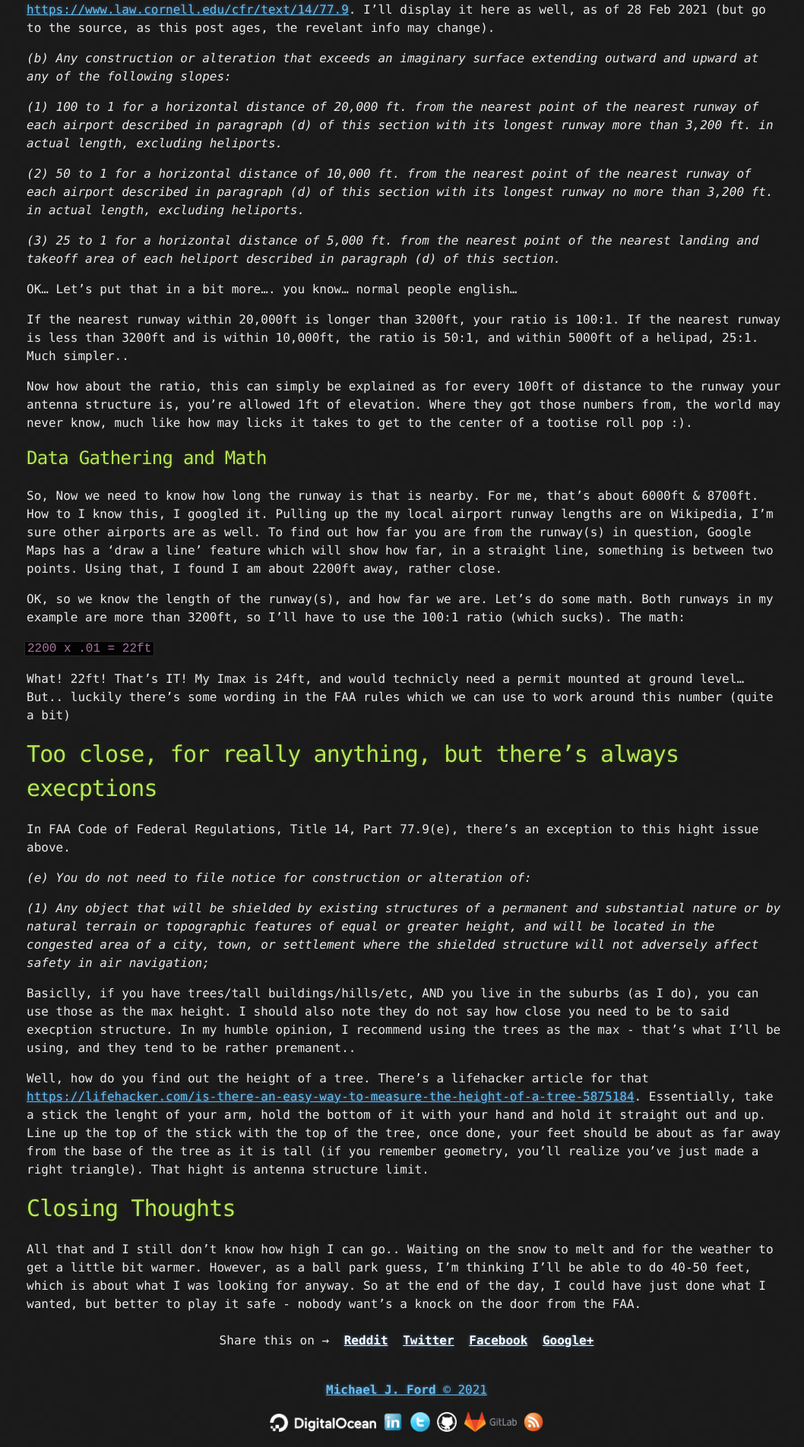
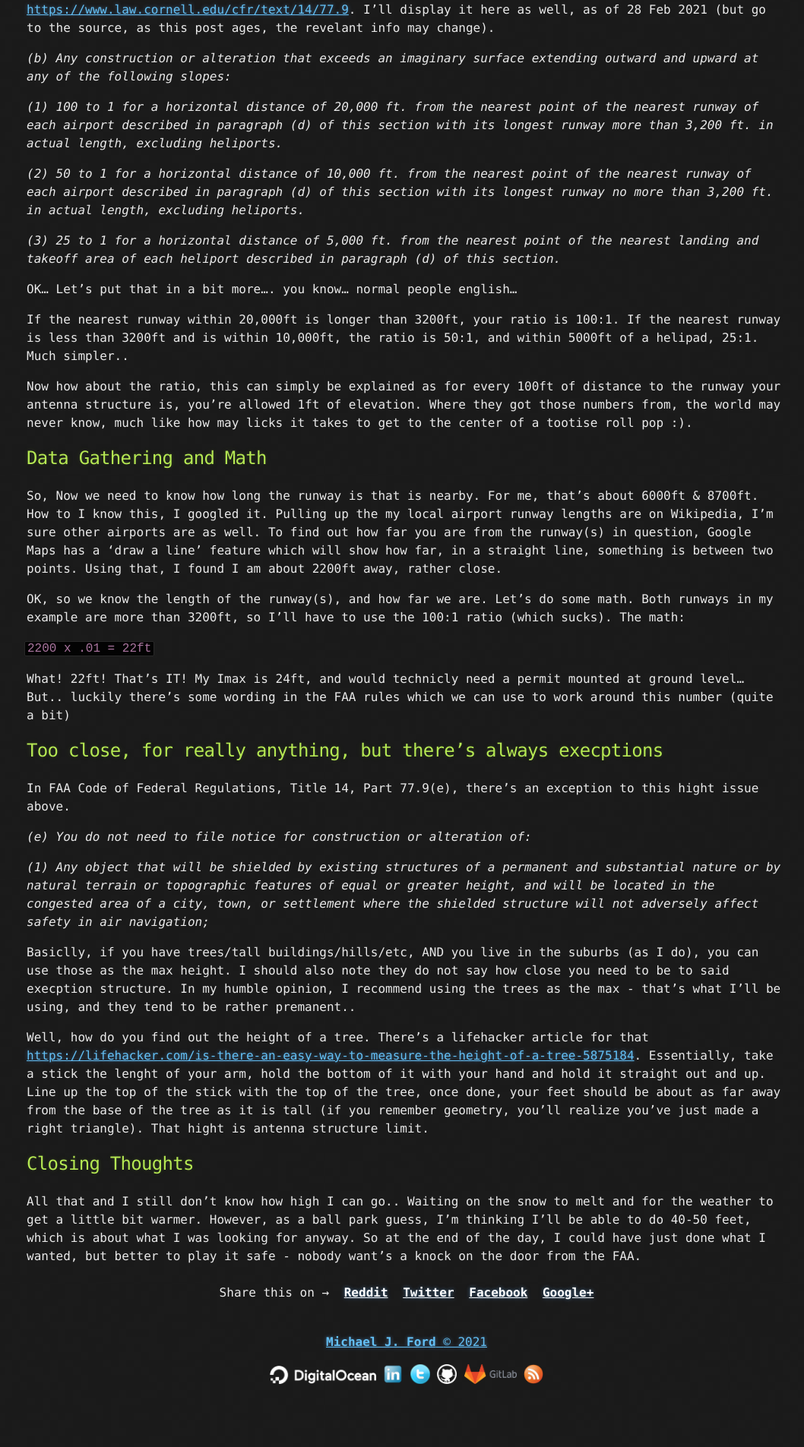
Before and after one commit to finlstrm/kc1mjp.github.io, a Jekyll site: the page built from _posts/2021-02-28-antenna-towers-and-airports.md, in a window 1280 px wide. Shown: the part 971-2876 px from the top of the page at 76% size, without its empty margins (105-1163 px from the left). Built offline with Jekyll 4.4.1, drawn with Linux system fonts in a browser that asks for light colours; after the commit the page ends 2813 px from its top, so only the background shows below that.

Commit message:
fixed formatting

```diff
--- a/_posts/2021-02-28-antenna-towers-and-airports.md
+++ b/_posts/2021-02-28-antenna-towers-and-airports.md
@@ -73,7 +73,7 @@ than 3200ft, so I'll have to use the 100:1 ratio (which sucks). The math:
 What! 22ft! That's IT! My Imax is 24ft, and would technicly need a permit mounted at ground level... But.. luckily there's some
 wording in the FAA rules which we can use to work around this number (quite a bit)
 
-# Too close, for really anything, but there's always execptions
+## Too close, for really anything, but there's always execptions
 
 In FAA Code of Federal Regulations, Title 14, Part 77.9(e), there's an exception to this hight issue above.
 
@@ -91,7 +91,7 @@ Line up the top of the stick with the top of the tree, once done, your feet shou
 the tree as it is tall (if you remember geometry, you'll realize you've just made a right triangle). That hight is antenna
 structure limit.
 
-# Closing Thoughts
+## Closing Thoughts
 
 All that and I still don't know how high I can go.. Waiting on the snow to melt and for the weather to get a little bit warmer.
 However, as a ball park guess, I'm thinking I'll be able to do 40-50 feet, which is about what I was looking for anyway. So at
```
